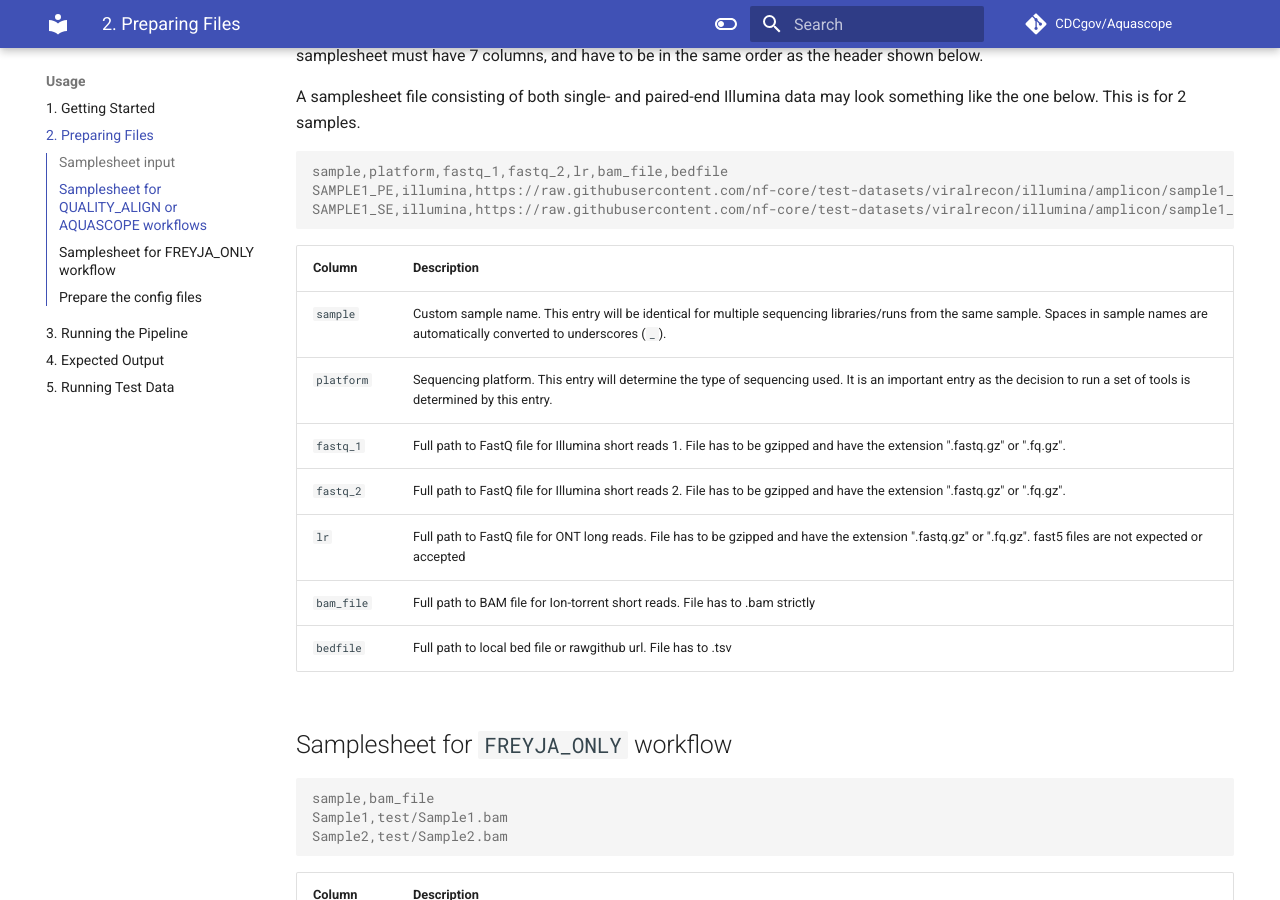
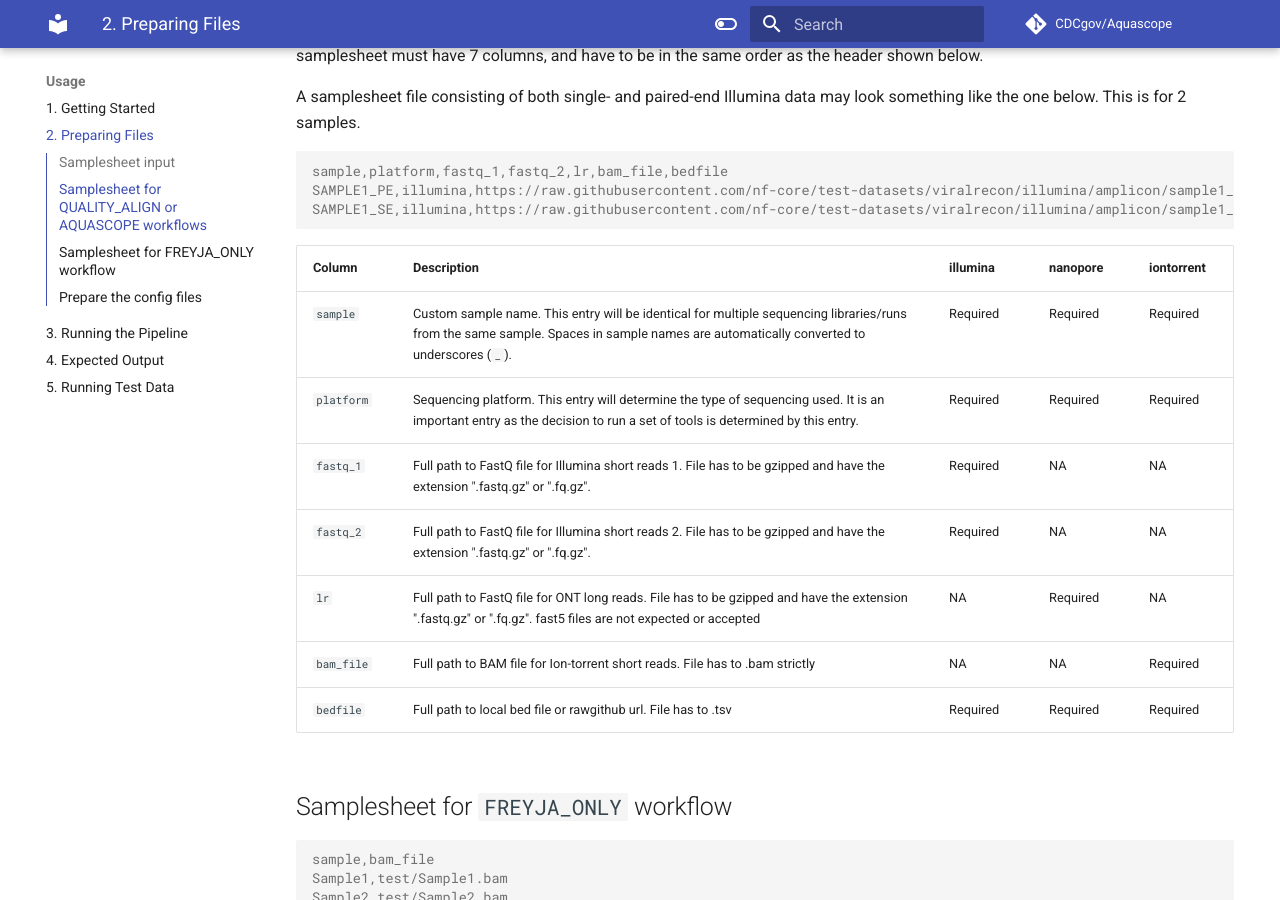
Before and after one commit to CDCgov/aquascope, an MkDocs documentation site: the page built from docs/user-guide/preparing-files.md, in a window 1280 px wide and 900 px high, scrolled down 727 px. Built offline with MkDocs 1.6.1 and Material for MkDocs 9.7.7, drawn with Linux system fonts in a browser that asks for light colours; comment, search, counter and statistics services are not loaded; the version menu is left out.

Commit message:
chore:added additional columns to the samplesheet table

````diff
--- a/docs/user-guide/preparing-files.md
+++ b/docs/user-guide/preparing-files.md
@@ -29,15 +29,15 @@
 SAMPLE1_SE,illumina,https://raw.githubusercontent.com/nf-core/test-datasets/viralrecon/illumina/amplicon/sample1_R1.fastq.gz,,,,https://raw.githubusercontent.com/artic-network/primer-schemes/master/nCoV-2019/V3/nCoV-2019.primer.bed
 ```
 
-| Column         | Description                                                                                                                                                                            |
-|----------------|----------------------------------------------------------------------------------------------------------------------------------------------------------------------------------------|
-| `sample`       | Custom sample name. This entry will be identical for multiple sequencing libraries/runs from the same sample. Spaces in sample names are automatically converted to underscores (`_`). |
-| `platform`     | Sequencing platform. This entry will determine the type of sequencing used. It is an important entry as the decision to run a set of tools is determined by this entry.             |
-| `fastq_1`      | Full path to FastQ file for Illumina short reads 1. File has to be gzipped and have the extension ".fastq.gz" or ".fq.gz".                                                             |
-| `fastq_2`      | Full path to FastQ file for Illumina short reads 2. File has to be gzipped and have the extension ".fastq.gz" or ".fq.gz".                                                             |
-| `lr`           | Full path to FastQ file for ONT long reads. File has to be gzipped and have the extension ".fastq.gz" or ".fq.gz". fast5 files are not expected or accepted                              |
-| `bam_file`     | Full path to BAM file for Ion-torrent short reads. File has to .bam strictly|
-| `bedfile`     |  Full path to local bed file or rawgithub url. File has to .tsv              |
+| Column         | Description                                                                                                                                                                            | illumina | nanopore | iontorrent |
+|----------------|----------------------------------------------------------------------------------------------------------------------------------------------------------------------------------------|---------------|--------------|---------------------|
+| `sample`       | Custom sample name. This entry will be identical for multiple sequencing libraries/runs from the same sample. Spaces in sample names are automatically converted to underscores (`_`). | Required | Required | Required |
+| `platform`     | Sequencing platform. This entry will determine the type of sequencing used. It is an important entry as the decision to run a set of tools is determined by this entry.                | Required | Required | Required |
+| `fastq_1`      | Full path to FastQ file for Illumina short reads 1. File has to be gzipped and have the extension ".fastq.gz" or ".fq.gz".                                                             | Required | NA | NA |
+| `fastq_2`      | Full path to FastQ file for Illumina short reads 2. File has to be gzipped and have the extension ".fastq.gz" or ".fq.gz".                                                             | Required | NA | NA |
+| `lr`           | Full path to FastQ file for ONT long reads. File has to be gzipped and have the extension ".fastq.gz" or ".fq.gz". fast5 files are not expected or accepted                            | NA | Required | NA |
+| `bam_file`     | Full path to BAM file for Ion-torrent short reads. File has to .bam strictly                                                                                                           |  NA | NA | Required |
+| `bedfile`      |  Full path to local bed file or rawgithub url. File has to .tsv                                                                                                                        | Required | Required | Required |
 
 
 ## Samplesheet for `FREYJA_ONLY` workflow
````
